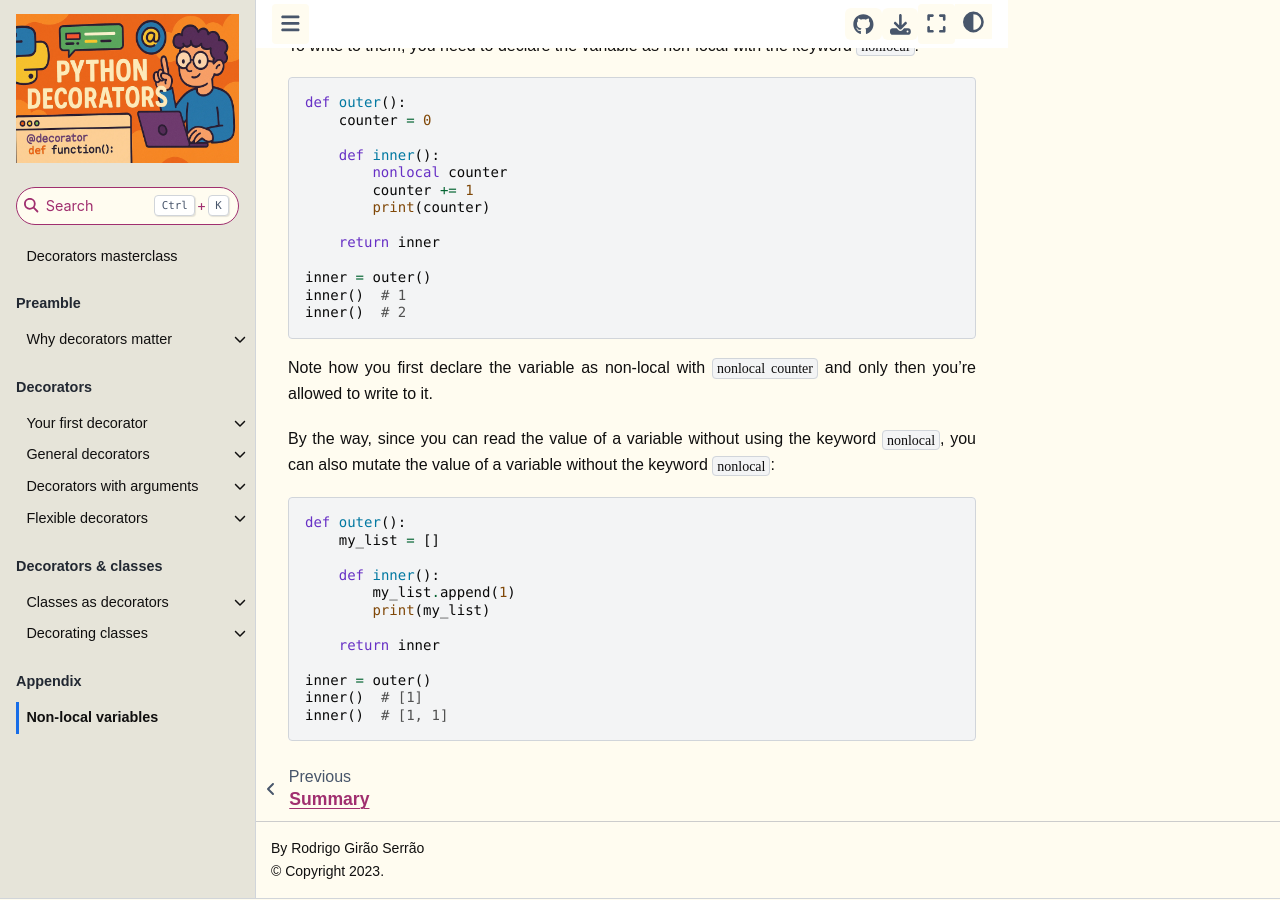
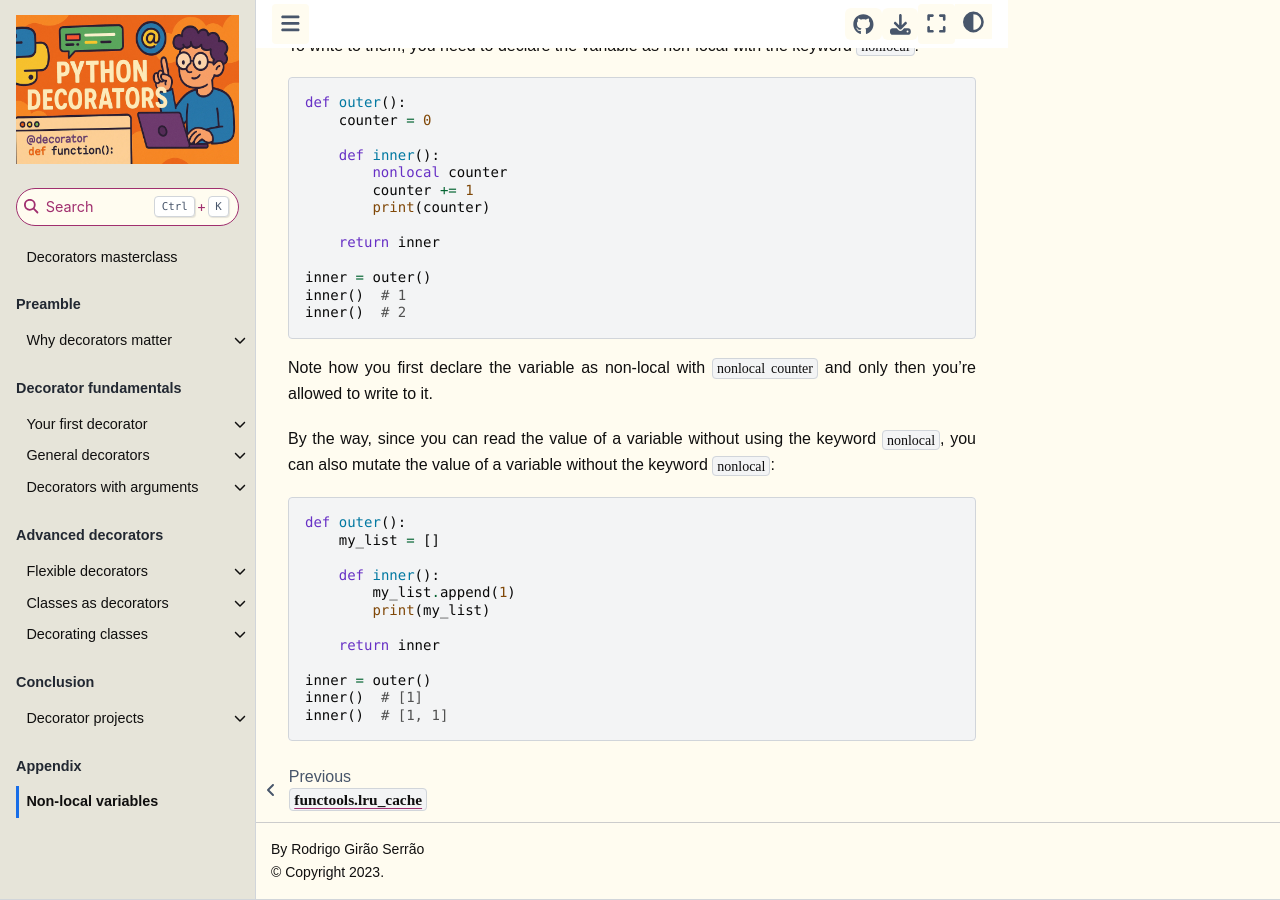
Before and after one commit to mathspp/decorators, a Jupyter Book: the page built from appendix/non-local-variables.md, in a window 1280 px wide and 900 px high, scrolled down 642 px. Built offline with Jupyter Book 1.0.4 settings and Sphinx 7.4.7 and the Sphinx Book theme 1.1.4, drawn with Linux system fonts in a browser that asks for light colours; some web fonts are replaced.

Commit message:
Add projects.

```diff
--- a/_toc.yml
+++ b/_toc.yml
@@ -16,7 +16,7 @@ parts:
       - file: why-decorators-matter/closures-are-bubbles.md
       - file: why-decorators-matter/exercises.md
       - file: why-decorators-matter/summary.md
-  - caption: Decorators
+  - caption: Decorator fundamentals
     chapters:
       - file: your-first-decorator/index.md
         sections:
@@ -49,6 +49,8 @@ parts:
         - file: decorators-with-arguments/decorators-with-arguments.md
         - file: decorators-with-arguments/exercises.md
         - file: decorators-with-arguments/summary.md
+  - caption: Advanced decorators
+    chapters:
       - file: flexible-decorators/index.md
         sections:
         - file: flexible-decorators/a-flexible-decorator.md
@@ -56,8 +58,6 @@ parts:
         - file: flexible-decorators/no-arguments.md
         - file: flexible-decorators/exercises.md
         - file: flexible-decorators/summary.md
-  - caption: Decorators & classes
-    chapters:
       - file: classes-as-decorators/index.md
         sections:
         - file: classes-as-decorators/classes-are-callable.md
@@ -79,6 +79,11 @@ parts:
         - file: decorating-classes/returning-the-class.md
         - file: decorating-classes/exercises.md
         - file: decorating-classes/summary.md
+  - caption: Conclusion
+    chapters:
+      - file: decorator-projects/index.md
+        sections:
+        - file: decorator-projects/functools-lru_cache.md
   - caption: Appendix
     chapters:
       - file: appendix/non-local-variables.md
```
Also changed, not shown: decorator-projects/functools-lru_cache.md (added, +19 -0 lines), decorator-projects/index.md (added, +20 -0 lines).
